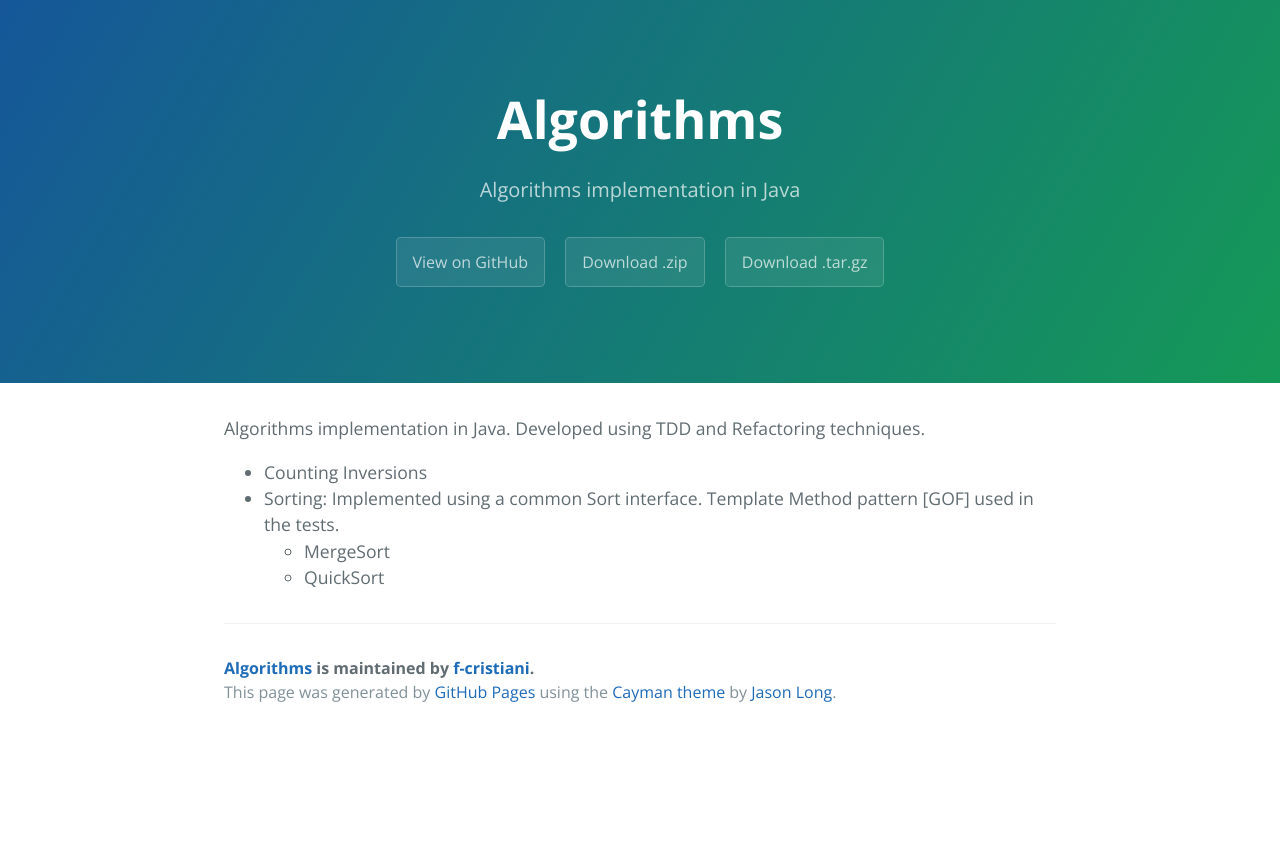
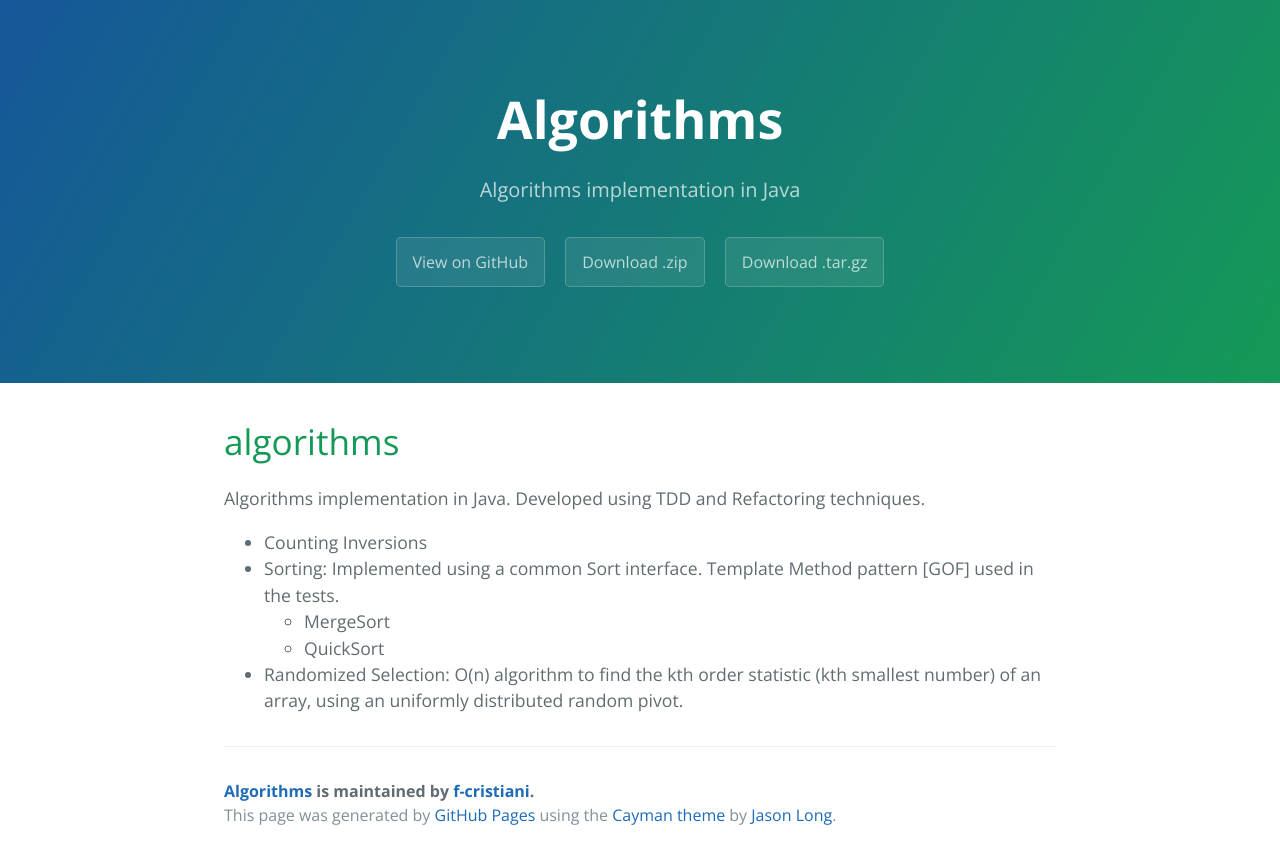
Before and after one commit to f-cristiani/algorithms, a plain HTML site: page index.html in a window 1280 px wide. Before the commit the page ends 800 px from the top, so only its background shows below. Drawn offline with nearby package versions, Linux system fonts and the light colour scheme.

```diff
--- a/index.html
+++ b/index.html
@@ -19,7 +19,10 @@
     </section>
 
     <section class="main-content">
-      <p>Algorithms implementation in Java. Developed using TDD and Refactoring techniques.</p>
+      <h1>
+<a id="algorithms" class="anchor" href="#algorithms" aria-hidden="true"><span class="octicon octicon-link"></span></a>algorithms</h1>
+
+<p>Algorithms implementation in Java. Developed using TDD and Refactoring techniques.</p>
 
 <ul>
 <li>Counting Inversions</li>
@@ -30,6 +33,7 @@
 <li>QuickSort</li>
 </ul>
 </li>
+<li>Randomized Selection: O(n) algorithm to find the kth order statistic (kth smallest number) of an array, using an uniformly distributed random pivot.</li>
 </ul>
 
       <footer class="site-footer">
--- a/params.json
+++ b/params.json
@@ -1 +1 @@
-{"name":"Algorithms","tagline":"Algorithms implementation in Java","body":"Algorithms implementation in Java. Developed using TDD and Refactoring techniques.\r\n\r\n* Counting Inversions\r\n* Sorting: Implemented using a common Sort interface. Template Method pattern [GOF] used in the tests.\r\n  * MergeSort\r\n  * QuickSort\r\n","google":"","note":"Don't delete this file! It's used internally to help with page regeneration."}
+{"name":"Algorithms","tagline":"Algorithms implementation in Java","body":"# algorithms\r\nAlgorithms implementation in Java. Developed using TDD and Refactoring techniques.\r\n\r\n* Counting Inversions\r\n* Sorting: Implemented using a common Sort interface. Template Method pattern [GOF] used in the tests.\r\n  * MergeSort\r\n  * QuickSort\r\n* Randomized Selection: O(n) algorithm to find the kth order statistic (kth smallest number) of an array, using an uniformly distributed random pivot.\r\n","google":"","note":"Don't delete this file! It's used internally to help with page regeneration."}
```
